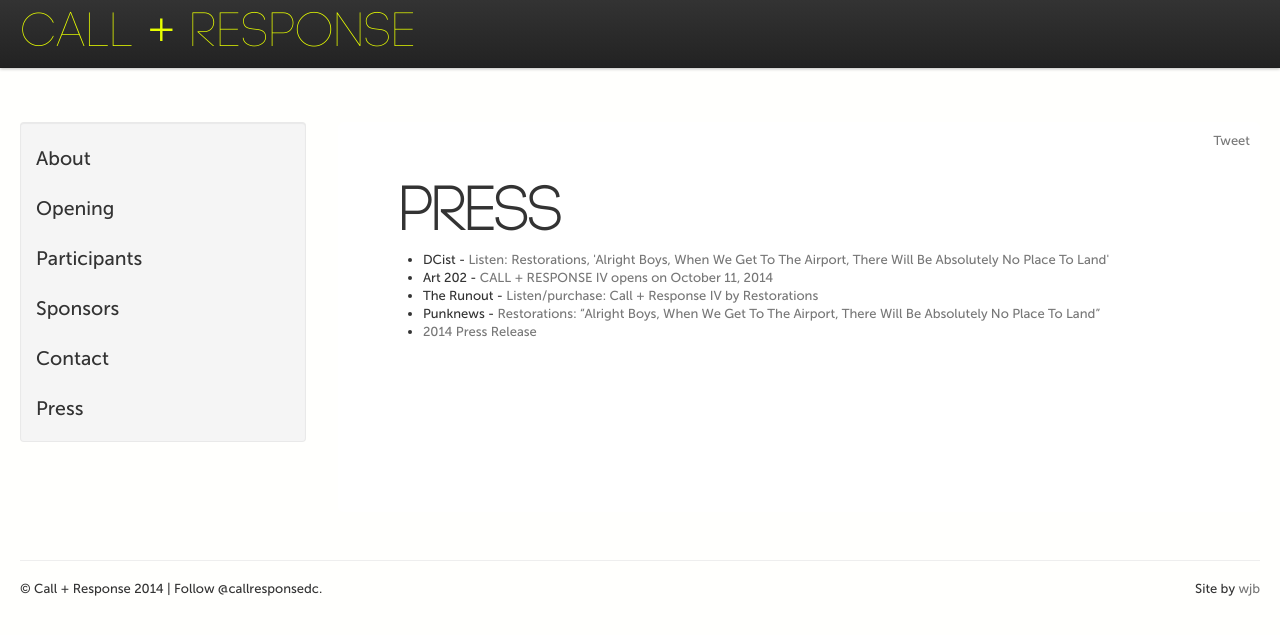
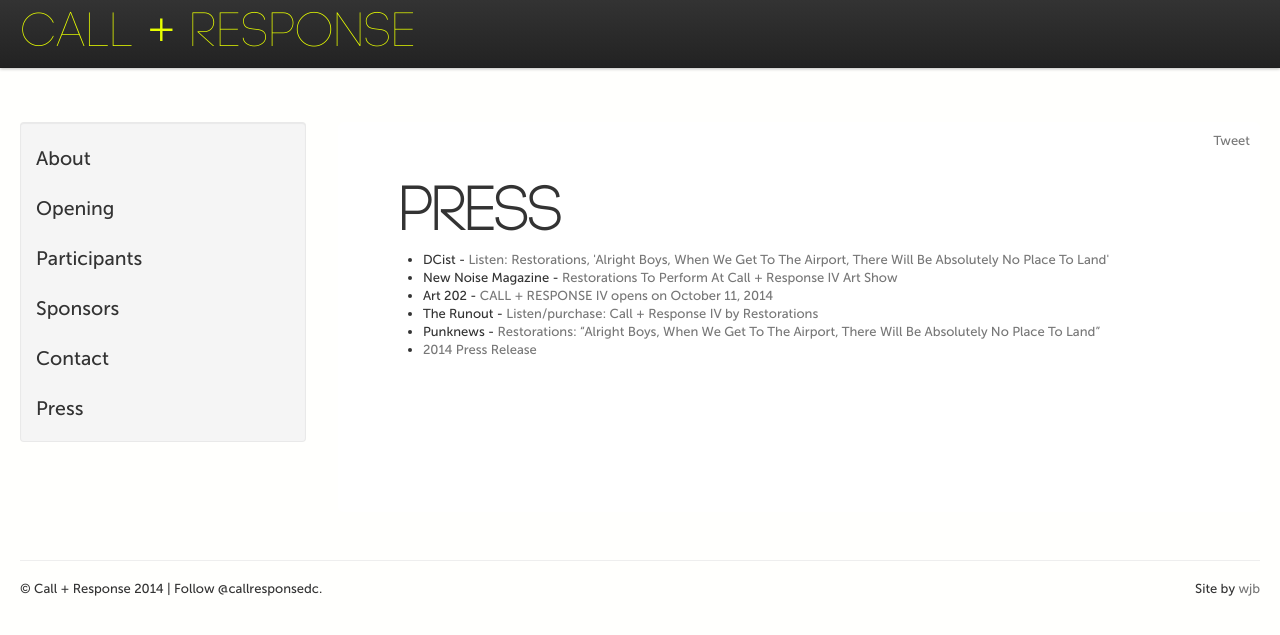
Before and after one commit to callandresponsedc/callandresponsedc, a Jekyll site: the page built from press/index.html, in a window 1280 px wide. Shown: the top 635 px of the page. Built offline with Jekyll 4.4.1, drawn with Linux system fonts in a browser that asks for light colours; Markdown is read by kramdown in place of the engine named in the settings; comment, search, counter and statistics services are not loaded.

Commit message:
Update index.html

```diff
--- a/press/index.html
+++ b/press/index.html
@@ -8,6 +8,7 @@ title: Press
 <p>
   <ul>
   <li>DCist - <a href="http://dcist.com/2014/10/listen_restorations_alright_boys_wh.php">Listen: Restorations, 'Alright Boys, When We Get To The Airport, There Will Be Absolutely No Place To Land'</a>  </li>
+<li>New Noise Magazine - <a href="http://newnoisemagazine.com/restorations-perform-call-response-iv-art-show/">Restorations To Perform At Call + Response IV Art Show</a></li>
 <li>Art 202 - <a href="http://www.art202.com/2014/10/06/call-response-iv-opens-on-october-11-2014/">CALL + RESPONSE IV opens on October 11, 2014</a></li>
 <li>The Runout - <a href="http://therunout.com/post/99331661501/restorations-call-and-response">Listen/purchase: Call + Response IV by Restorations</a></li>
 <li>Punknews - <a href="http://www.punknews.org/article/56150/restorations-alright-boys-when-we-get-to-the-airport-there-will-be-absolutely-no-place-to-land">Restorations: “Alright Boys, When We Get To The Airport, There Will Be Absolutely No Place To Land”</a></li>
```
